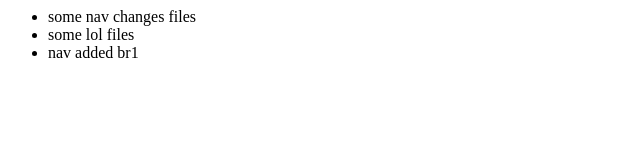
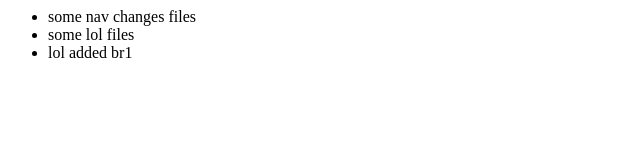
Before and after one commit to navedbc/newGitTest, a plain HTML site: page index.html in a window 1280 px wide. Shown: the full height of the page, 0-640 px from the left. Drawn offline with Linux system fonts and the light colour scheme.

Commit message:
lol changes

```diff
--- a/index.html
+++ b/index.html
@@ -2,6 +2,6 @@
 <ul>
 <li>some nav changes files</li>
 <li>some lol files</li>
-<li>nav added br1</li>
+<li>lol added br1</li>
 </ul>
 </html>
```
